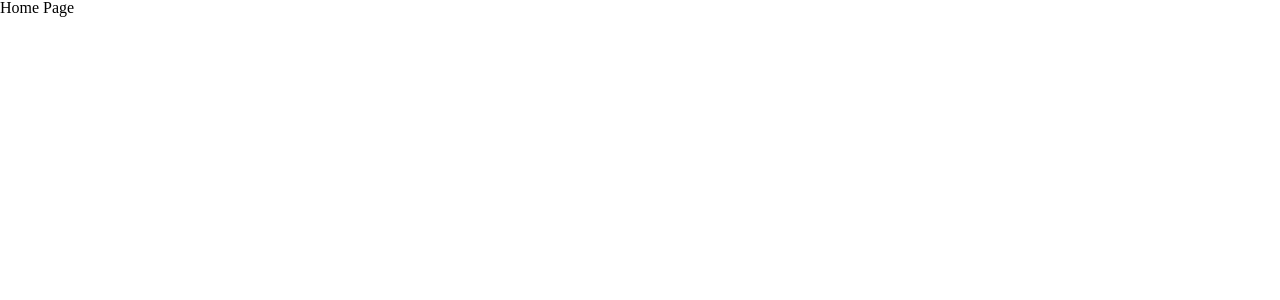
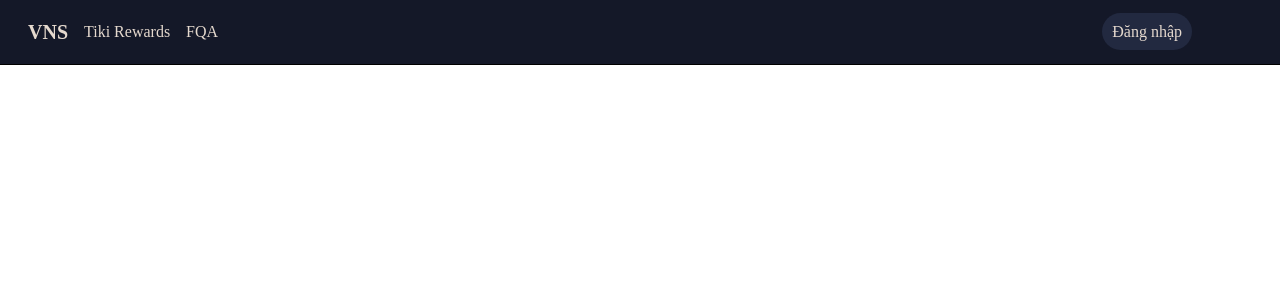
Before and after one commit to 20521051/token-frontend-dashboard, a React (Vite) app: page / in a window 1280 px wide. Shown: the top 300 px of the page. Built offline with nearby package versions, Linux system fonts and the light colour scheme.

Commit message:
header-update

```diff
--- a/src/App.tsx
+++ b/src/App.tsx
@@ -1,8 +1,11 @@
+
+import Header from "./components/ui/header";
+
 function App() {
   /* vì chỉ có một trang nên dùng App làm home page */
   return (
     <>
-      <p>Home Page</p>
+      <Header />
     </>
   );
 }
--- /dev/null
+++ b/src/components/ui/header/header.tsx
@@ -0,0 +1,60 @@
+import {useState} from 'react';
+import { shortenAddress, shortenBalance } from '../../../utils/shortenAddress';
+
+const header = () => {
+    const [loggedIn, setLoggedIn] = useState(false);
+    const balance = "1.01022121212121";
+    const currentAccount = "0X111321312312312313";
+
+
+//logic funtion
+    const handleLoggedIn = () => {
+        setLoggedIn(true);
+    };
+
+  return (
+    <div className='border-b-[1px] border-black border-solid'>
+    <header className="h-16 p-2 custom-header flex items-center justify-between bg-[#141828]">
+        <div className="ml-5 flex items-center space-x-4">
+            <h1 className="text-xl font-bold text-[#E5D9CE]">VNS</h1>
+            <ul className="flex space-x-4">
+                <li><a href="#" className="items-center hover:text-[#15275A] text-[#E5D9CE]">Tiki Rewards</a></li>
+                <li><a href="#" className="items-center hover:text-[#15275A] text-[#E5D9CE]">FQA</a></li>
+            </ul>
+        </div>
+        <nav>
+            <ul className="flex ml-100 space-x-7 ">
+                <div>
+                    {loggedIn ? (
+                    <div className='flex'>
+                        <div className="p-2 items-center text-[#c9d9e0] flex border-r-[2px] border-gray-400 border-solid" >
+                            <img src="https://thumbs.dreamstime.com/z/crypto-currency-bitcoin-golden-symbol-coin-black-lackered-obverse-transparent-background-vector-illustration-use-87787782.jpg?w=768"
+                                className= "flex w-5 h-5 " /> 100
+                        </div>
+                        <div className="p-2 items-center text-[#c9d9e0] flex border-r-[2px] border-gray-400 border-solid ">
+                            <img src="https://previews.123rf.com/images/mingirov/mingirov1902/mingirov190200850/118483237-cryptocurrency-coin-ethereum-eth-icon-isolated-on-transparent-background-physical-bit-coin-digital.jpg"
+                            className=' h-5 w-5 flex mr-2'
+                            />
+                                {shortenBalance(balance)} ETH
+                            </div>
+                        <div className="p-2 text-[#c9d9e0] flex items-center">
+                            <img src='https://as1.ftcdn.net/v2/jpg/02/09/95/42/500_F_209954204_mHCvAQBIXP7C2zRl5Fbs6MEWOEkaX3cA.jpg'
+                            className=" h-5 w-5 mr-2 ">
+                            </img>
+                            {shortenAddress(currentAccount)} </div>
+                    </div>
+                    ):(
+                        <div>
+                            <button><a onClick={handleLoggedIn} href="#" className="p-2.5 rounded-full bg-[#222940] hover:text-gray-400 text-[#E5D9CE] mr-20">Đăng nhập</a></button>
+                        </div>
+                    )}
+
+                </div>
+            </ul>
+        </nav>
+    </header>
+    </div>
+  )
+}
+
+export default header
--- /dev/null
+++ b/src/components/ui/header/index.tsx
@@ -0,0 +1,2 @@
+import header from "./header";
+export default header;
--- /dev/null
+++ b/src/components/ui/index.tsx
@@ -0,0 +1,4 @@
+import Header from "./header/header";
+
+
+export default {Header};
--- /dev/null
+++ b/src/utils/shortenAddress.tsx
@@ -0,0 +1,2 @@
+export const shortenAddress = (address: string) => `${address.slice(0, 5)}...${address.slice(address.length - 4)}`;
+export const shortenBalance = (address : string) => `${address.slice(0, 5)}`;
```
